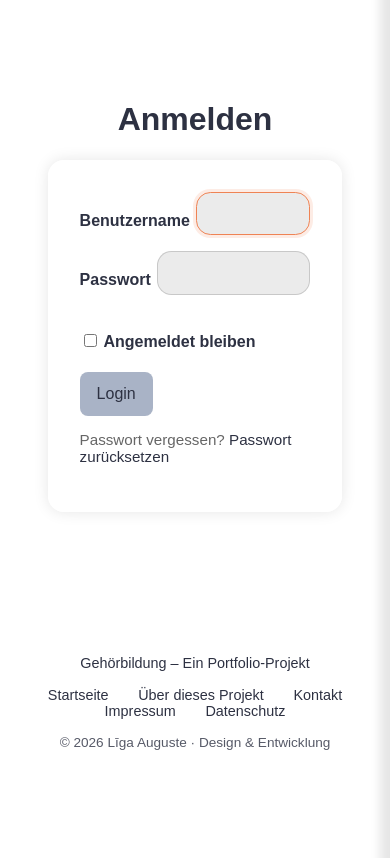
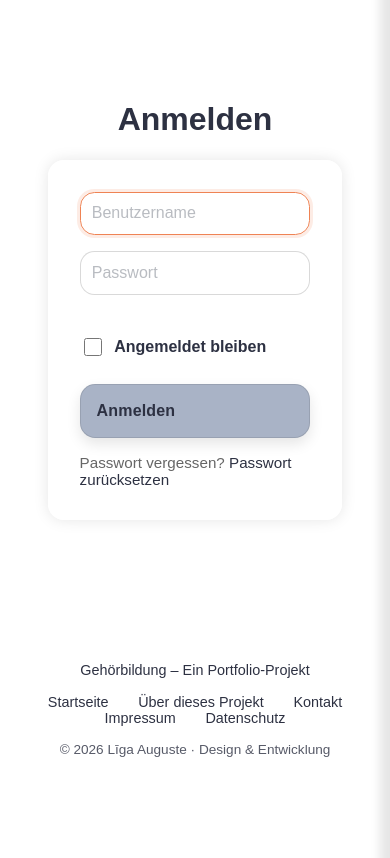
Before and after one commit to liga-auguste/aural-learning-platform, a Django app: page /accounts/login/ in a window 390 px wide. Shown: the part 71-929 px from the top of the page. Run offline with Django 5.2, Linux system fonts and the light colour scheme; data comes from the database, SQL or seed files in the repository; parts of the project's set-up code (start-up, migrations or seed data) failed here and were passed over; some web fonts are replaced.

Commit message:
Refine login UI and fix mobile sidebar scroll issue

```diff
--- /dev/null
+++ b/accounts/forms.py
@@ -0,0 +1,18 @@
+from django.contrib.auth.forms import AuthenticationForm
+
+class RoleLoginForm(AuthenticationForm):
+    def __init__(self, *args, **kwargs):
+        super().__init__(*args, **kwargs)
+
+        self.fields["username"].widget.attrs.update({
+            "placeholder": "Benutzername",
+            "class": "auth-input",
+            "autocomplete": "username",
+            "autofocus": "autofocus",
+        })
+
+        self.fields["password"].widget.attrs.update({
+            "placeholder": "Passwort",
+            "class": "auth-input",
+            "autocomplete": "current-password",
+        })
--- a/accounts/views.py
+++ b/accounts/views.py
@@ -1,5 +1,6 @@
 from django.contrib.auth.views import LoginView
 from django.shortcuts import resolve_url
+from .forms import RoleLoginForm
 
 
 from django.contrib.auth.views import LoginView
@@ -7,11 +8,10 @@ from django.shortcuts import resolve_url
 
 
 class RoleBasedLoginView(LoginView):
+    authentication_form = RoleLoginForm
 
     def get_success_url(self):
         user = self.request.user
-
-        # Ignoriere Admin-next-Redirect
         next_url = self.get_redirect_url()
 
         if next_url and not next_url.startswith("/admin"):
--- a/config/settings.py
+++ b/config/settings.py
@@ -20,7 +20,7 @@ DEBUG = os.getenv("DEBUG", "False").lower() == "true"
 IS_PRODUCTION = os.getenv("DJANGO_ENV") == "production"
 
 
-ALLOWED_HOSTS = ["localhost", "127.0.0.1"]
+ALLOWED_HOSTS = ["localhost", "127.0.0.1", "192.168.178.94"]
 
 render_host = os.getenv("RENDER_EXTERNAL_HOSTNAME")
 if render_host:
--- a/modules/static/modules/css/auth.css
+++ b/modules/static/modules/css/auth.css
@@ -3,7 +3,7 @@
   --text-color: #2d3142;
   --lecture-bcg: #ebebeb;
   --btn-hover: #ef8354;
-  --btn: #a9b3c6;
+  --btn: #bfc7d5;
   --lecture-hover: #dadfe7;
   --tags: #c1cbd7;
 }
@@ -13,7 +13,7 @@
   --text-color: rgb(193, 194, 198);
   --lecture-bcg: #3c3c3f;
   --btn-hover: #be4f1f;
-  --btn: #34435b;
+  --btn: #2c3749;
   --lecture-hover: #555559;
   --tags: #505053;
 }
@@ -28,23 +28,30 @@
   margin: 3rem auto;
   display: flex;
   flex-direction: column;
-  align-items: center;
+  align-items: center;        /* Wrapper bleibt zentriert auf der Seite */
   justify-content: center;
   padding: 2rem;
 }
 
-.auth-wrapper .form-row {
-  display: grid;
-  gap: 0.4rem;
-  margin-bottom: 1rem;
-}
-
 /* Formular */
 .auth-wrapper form {
+  width: 100%;
   background: rgba(255, 255, 255, 0.9);
   padding: 2rem;
   border-radius: 1rem;
   box-shadow: 0 0 15px rgba(0, 0, 0, 0.1);
+
+  /* sorgt für konsistente Ausrichtung aller Kinder */
+  display: flex;
+  flex-direction: column;
+  align-items: stretch;
+}
+
+/* Form Rows */
+.auth-wrapper .form-row {
+  width: 100%;
+  display: block;             /* kein Grid nötig (du hast keine Labels mehr) */
+  margin-bottom: 1rem;
 }
 
 /* Inputs */
@@ -56,10 +63,10 @@
   padding: 0.6rem 0.7rem;
   border: 1px solid rgba(0, 0, 0, 0.15);
   border-radius: 0.9rem;
-  background: var(--lecture-bcg, #eee);
+  background: rgba(255,255,255,0.9);
   color: inherit;
   box-sizing: border-box;
-  letter-spacing: normal; /* sorgt bei Passwort für gleiches Rendering */
+  letter-spacing: normal;
 }
 
 /* Fokuszustand */
@@ -86,24 +93,80 @@
   border: 1px solid #f99;
   padding: 0.5rem 0.7rem;
   border-radius: 0.4rem;
+  margin-top: 0.5rem;
 }
 
 .auth-wrapper .muted {
   color: #666;
   font-size: 0.95rem;
+  margin: 1rem 0 0;
+  text-align: left;           /* Linkzeile sitzt sauber an derselben Kante */
 }
 
-.auth-wrapper .form-remember {
+/* Remember row */
+.auth-wrapper .form-row.form-remember {
   display: flex;
   align-items: center;
-  gap: 0.5rem;
+  justify-content: flex-start;
+  gap: 0.6rem;
+  margin: 0.25rem 0 1.25rem;  /* etwas Abstand zu Inputs und Button */
+}
+
+.auth-wrapper .form-row.form-remember label {
+  display: inline-flex;
+  align-items: center;
+  gap: 0.6rem;
+  font-weight: 600;
 }
 
 /* Buttons and Links */
 .auth-wrapper .btn {
-  padding: 0.6rem 1rem;
-  border-radius: 0.5rem;
+  width: 100%;
+  padding: 0.9rem 1rem;
+  border-radius: 0.95rem;
+
+  color: var(--text-color);
+  background: #A9B3C6;
+
+
+  border: 1px solid rgba(0, 0, 0, 0.10);
+  box-shadow: 0 6px 14px rgba(0, 0, 0, 0.10); /* leichter als vorher */
+
+  font-weight: 700;
+  letter-spacing: 0.01em;
+  text-align: center; /* <- wichtig, sonst wirkt er "komisch" */
+  cursor: pointer;
+
+  transition: background-color .2s ease, box-shadow .2s ease, transform .06s ease, color .2s ease, border-color .2s ease;
 }
+
+.auth-wrapper .btn:hover {
+  background: var(--btn-hover);
+  color: white;
+  border-color: rgba(0, 0, 0, 0.08);
+  box-shadow: 0 8px 18px rgba(0, 0, 0, 0.14);
+}
+
+.auth-wrapper .btn:active {
+  transform: translateY(1px);
+  box-shadow: 0 5px 12px rgba(0, 0, 0, 0.12);
+}
+
+.auth-wrapper .btn:focus-visible {
+  outline: none;
+  box-shadow: 0 0 0 3px rgba(239, 131, 84, 0.18), 0 8px 18px rgba(0, 0, 0, 0.14);
+}
+
+/* Darkmode Button */
+.darkmode .auth-wrapper .btn {
+  border-color: rgba(255, 255, 255, 0.10);
+  box-shadow: 0 8px 20px rgba(0, 0, 0, 0.55);
+}
+
+.darkmode .auth-wrapper .btn:hover {
+  box-shadow: 0 10px 26px rgba(0, 0, 0, 0.60);
+}
+
 
 a.auth {
   text-decoration: none;
@@ -115,39 +178,36 @@ a.auth:hover {
 }
 
 body.no-sidebar .menu-btn {
-  pointer-events: none;   /* verhindert Klicks */
-  opacity: 0.4;           /* optional: ausgegraut, damit man sieht, dass sie inaktiv ist */
-  cursor: default;        /* kein Hand-Cursor */
+  pointer-events: none;
+  opacity: 0.4;
+  cursor: default;
 }
 
 /* ===============================
    Login – Darkmode Overrides
    =============================== */
 .darkmode .auth-wrapper form {
-  background: rgba(28, 28, 28, 0.92);            /* dunkle, leicht transparente Karte */
-  border: 1px solid rgba(255, 255, 255, 0.08);    /* zarte Kontur für Kontrast */
+  background: rgba(28, 28, 28, 0.92);
+  border: 1px solid rgba(255, 255, 255, 0.08);
   box-shadow: 0 0 20px rgba(0, 0, 0, 0.45);
 }
 
-/* Inputs im Darkmode: etwas hellere Ränder + passende Fläche */
 .darkmode .auth-wrapper input[type="text"],
 .darkmode .auth-wrapper input[type="password"],
 .darkmode .auth-wrapper input[type="email"] {
   border-color: rgba(255, 255, 255, 0.18);
-  background: var(--lecture-bcg);                 /* kommt aus .darkmode */
+  background: var(--lecture-bcg);
   color: var(--text-color);
 }
 
-/* Fokus-Ring im Darkmode (benutzt deine Akzentfarbe) */
 .darkmode .auth-wrapper input[type="text"]:focus,
 .darkmode .auth-wrapper input[type="password"]:focus,
 .darkmode .auth-wrapper input[type="email"]:focus {
   border-color: var(--btn-hover);
-  box-shadow: 0 0 0 3px rgba(190, 79, 31, 0.25);  /* var(--btn-hover) ≈ #be4f1f */
+  box-shadow: 0 0 0 3px rgba(190, 79, 31, 0.25);
   outline: none;
 }
 
-/* Autofill im Darkmode angleichen */
 .darkmode .auth-wrapper input:-webkit-autofill,
 .darkmode .auth-wrapper input:-webkit-autofill:hover,
 .darkmode .auth-wrapper input:-webkit-autofill:focus {
@@ -156,10 +216,11 @@ body.no-sidebar .menu-btn {
   -webkit-text-fill-color: var(--text-color);
 }
 
-/* Placeholder-Farbe anpassen (optional, bessere Lesbarkeit) */
+/* Placeholder-Farbe */
 .auth-wrapper input::placeholder {
   color: #8a8f98;
 }
+
 .darkmode .auth-wrapper input::placeholder {
   color: #a2a7b0;
 }
@@ -171,19 +232,30 @@ body.no-sidebar .menu-btn {
   color: #f2dddd;
 }
 
-/* Muted-Text im Darkmode etwas heller */
+/* Muted-Text im Darkmode */
 .darkmode .auth-wrapper .muted {
   color: #aeb3bb;
 }
 
-/* Checkbox-Akzent passend zur Akzentfarbe (Light & Dark) */
+/* Checkbox-Akzent passend zur Akzentfarbe */
 .auth-wrapper input[type="checkbox"] {
   accent-color: var(--btn-hover);
+  width: 18px;
+  height: 18px;
 }
 
-/* Optional: weiche Übergänge beim Theme-Switch */
+/* weiche Übergänge */
 .auth-wrapper form,
 .auth-wrapper input,
 .auth-wrapper .error {
   transition: background-color .25s ease, border-color .25s ease, box-shadow .25s ease, color .25s ease;
 }
+
+/* Placeholder-Opacity für auth-input (falls du die Klasse nutzt) */
+.auth-wrapper .auth-input::placeholder {
+  opacity: 0.6;
+}
+
+.darkmode .auth-wrapper .auth-input::placeholder {
+  opacity: 0.7;
+}
--- a/modules/static/modules/css/style.css
+++ b/modules/static/modules/css/style.css
@@ -120,6 +120,11 @@ a:hover {
   min-height: 0;
   overscroll-behavior: contain;
   -webkit-overflow-scrolling: touch; /* optional, gut für iOS */
+
+  height: 100vh;     /* Fallback */
+  max-height: 100dvh;    /* wichtig für Mobile */
+
+  padding-bottom: calc(2.5rem + env(safe-area-inset-bottom));
 }
 
 .sidebar-top {
--- a/templates/registration/login.html
+++ b/templates/registration/login.html
@@ -16,13 +16,11 @@
     {% csrf_token %}
 
     <div class="form-row">
-      <label for="{{ form.username.id_for_label }}">Benutzername</label>
       {{ form.username }}
       {% for error in form.username.errors %}<div class="error">{{ error }}</div>{% endfor %}
     </div>
 
     <div class="form-row">
-      <label for="{{ form.password.id_for_label }}">Passwort</label>
       {{ form.password }}
       {% for error in form.password.errors %}<div class="error">{{ error }}</div>{% endfor %}
     </div>
@@ -35,7 +33,7 @@
       <input type="hidden" name="next" value="{{ next }}">
     {% endif %}
 
-    <button class="btn" type="submit">Login</button>
+    <button class="btn btn-primary" type="submit">Anmelden</button>
 
     <p class="muted">
       Passwort vergessen?
```
Also changed, not shown: modules/forms.py (line endings or trailing spaces).
